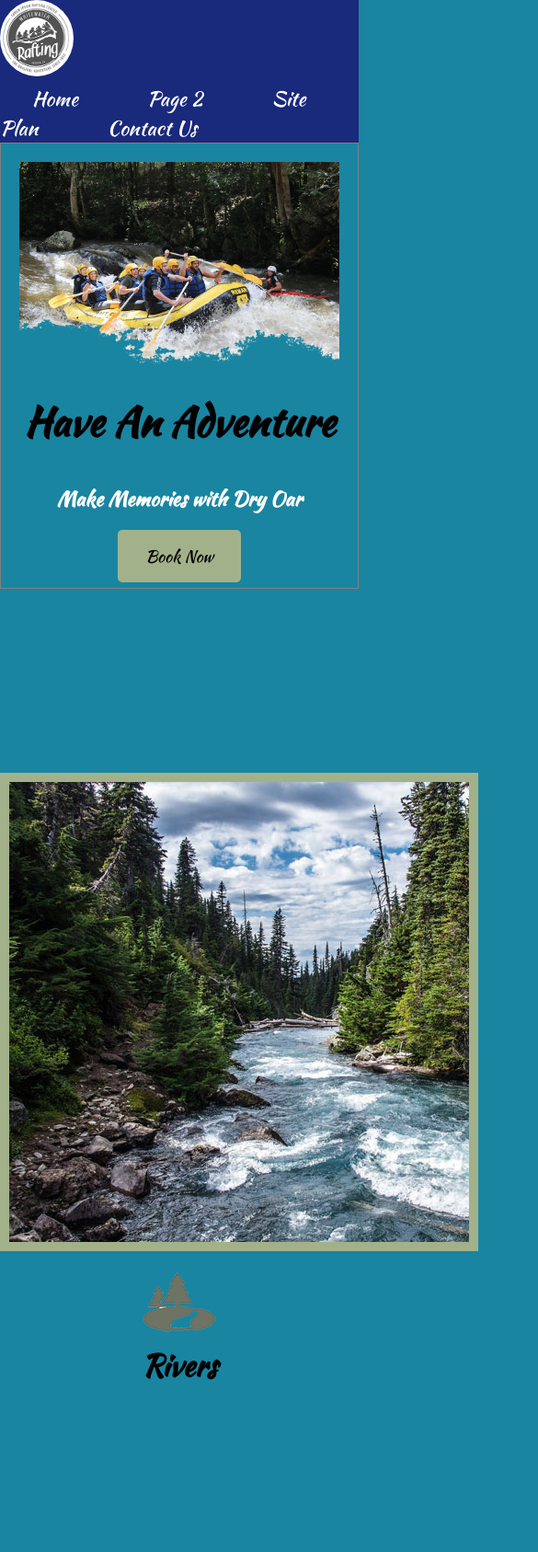
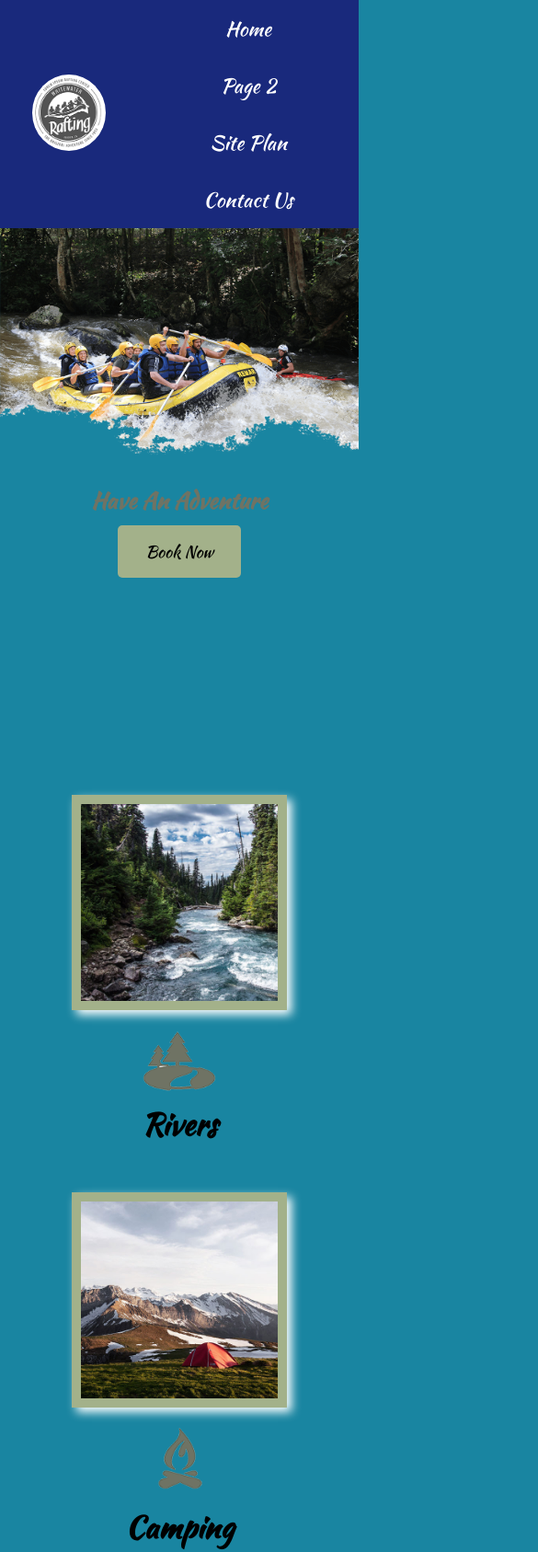
Before and after one commit to CodingSpencer/wdd130, a plain HTML site: page wwr/index.html in a window 390 px wide. Shown: the top 1687 px of the page at 92% size, 585 px wide, since content can reach past the window. Drawn offline with Linux system fonts and the light colour scheme.

Commit message:
final touchups

```diff
--- a/wwr/styles/style.css
+++ b/wwr/styles/style.css
@@ -12,6 +12,13 @@ h2{
 }
 header{
     background-color: #19297C;
+    display: grid;
+    grid-template-columns: 150px auto;
+}
+nav
+{
+    display: flex;
+    justify-content: space-around;
 }
 nav a:hover{
     background-color: white;
@@ -46,24 +53,34 @@ nav a:hover{
 #background{
     background-color: #A3B18A;
     height: 725px;
+    grid-column: 1/11;
+    grid-row: 4/9;
 }
 #logo_link{
     padding-top: 5px;
+    justify-self: center;
+    align-self: center;
 }
 .msg{
     background-color: white;
     line-height: 1.5em;
     padding: 35px;
+    grid-column: 6/10;
+    grid-row: 6/7;
+    box-shadow: 5px 5px 10px white;
 }
 footer{
     background-color: #A3B18A;
     color: white;
     padding: 25px 50px;
     margin-top: 200px;
+    display: flex;
+    justify-content: space-around;
+    align-items: center;
 }
 
 #content{
-    max-width: 1600px;
+    width: 100%;
     margin: 0 auto;
 }
 
@@ -78,6 +95,7 @@ nav a{
 }
 #hero-msg h4{
     text-align: center;
+    color: white;
 }
 .button-box{
     text-align: center;
@@ -90,7 +108,7 @@ main section{
 }
 
 .home-title{
-    color: black;
+    color: white;
     font-family: "Kaushan Script", "Pacifico", "Tahoma";
     font-size: 2em;
     margin-top: 10px;
@@ -144,17 +162,30 @@ footer .social img{
 }
 .rivers-card{
     margin: 200px 0;
+    grid-column: 2/4;
+    grid-row: 2/3;
 }
 .camping-card{
     margin: 200px 0;
+    grid-column: 5/7;
+    grid-row: 2/3;
 
 }
 .rapids-card{
     margin: 200px 0;
+    grid-column: 8/10;
+    grid-row: 2/3;
 
 }
 .card-img{
     border: 10px solid #A3B18A;
+    width: 100%;
+    transition: transform .5s;
+    box-shadow: 5px 5px 10px white;
+}
+.card-img:hover{
+    opacity: .6;
+    transform: scale(1.1);
 }
 main section img{
     box-sizing: border-box;
@@ -162,12 +193,72 @@ main section img{
 .mountains{
     padding-top: 50px;
     padding-bottom: 50px;
+    grid-column: 2/7;
+    grid-row: 5/8;
+    width: 100%;
+    box-shadow: 5px 5px 10px white;
 }
 #hero{
-    border-width: 1px;
-    border-color: gray;
-    box-sizing: border-box;
-    border-style: solid;
-    padding: 20px;
+    width: 100%;
+
+    display: grid;
+    grid-template-columns: 1fr 3fr 1fr;
 
 }
+#hero-box
+{
+    grid-column: 1/4;
+    grid-row: 1/3;
+    z-index: -1;
+}
+#hero-msg {
+    grid-column: 2/3;
+    grid-row: 1/2;
+}
+
+main{
+    display: grid;
+    grid-template-columns: repeat(10, 1fr);
+}
+@media screen and (max-width: 900px) {
+    #hero, .home-grid {
+        display: block;
+        height: auto;
+    }
+    nav, footer {
+        flex-direction: column;
+    }
+    nav a {
+        display: block;
+        padding: 15px;
+    }
+    #hero {
+        margin-top: 0;
+    }
+    #hero-msg {
+        margin-top: 0;
+        margin-bottom: 250px;
+    }
+    #hero-msg h4 {
+        display: none;
+    }
+    .home-title {
+        font-size: 25px;
+        color: #6f7364;
+    }
+    .rivers-card, .camping-card, .rapids-card {
+        margin: 50px auto;
+        width: 60%;
+    }
+    #background {
+        display: none;
+    }
+    .mountains, .msg {
+        width: 80%;
+        display: block;
+        margin: 0 auto;
+    }
+    footer {
+        margin-top: 25px;
+    }
+}
```
